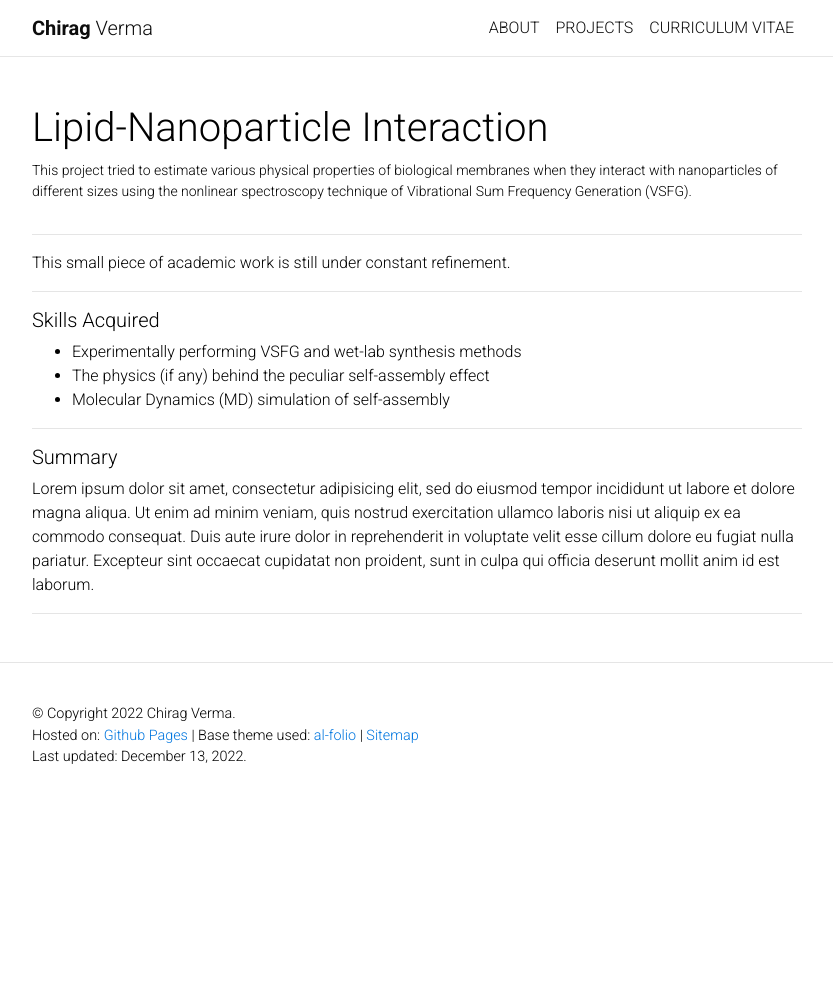
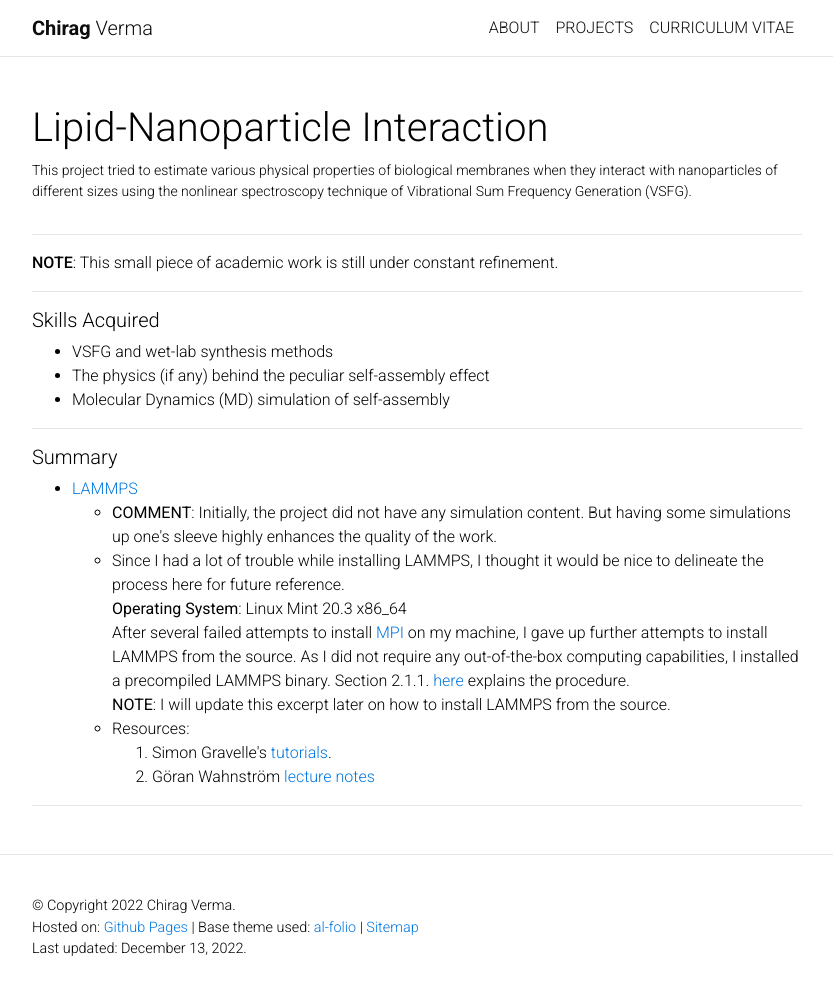
Before and after one commit to vchirag/vchirag.github.io, a Jekyll site: the page built from _projects/2_project.md, in a window 1280 px wide and 1000 px high. Shown: the top 995 px of the window, without its empty margins (223-1056 px from the left). Built offline with Jekyll 4.4.1, drawn with Linux system fonts in a browser that asks for light colours; comment, search, counter and statistics services are not loaded; a style sheet for code colours, icons or effects is not loaded.

Commit message:
md update

```diff
--- a/_projects/2_project.md
+++ b/_projects/2_project.md
@@ -8,14 +8,14 @@ importance: 2
 
 <hr>
 
-This small piece of academic work is still under constant refinement. <br>
+**NOTE**: This small piece of academic work is still under constant refinement. <br>
 
 
 <hr>
 
 ##### Skills Acquired
 <ul>
-    <li> Experimentally performing VSFG and wet-lab synthesis methods </li>
+    <li> VSFG and wet-lab synthesis methods </li>
     <li> The physics (if any) behind the peculiar self-assembly effect </li>
     <li> Molecular Dynamics (MD) simulation of self-assembly </li>
 </ul>
@@ -23,11 +23,25 @@ This small piece of academic work is still under constant refinement. <br>
 <hr>
 
 ##### Summary
-Lorem ipsum dolor sit amet, consectetur adipisicing elit, sed do eiusmod
-tempor incididunt ut labore et dolore magna aliqua. Ut enim ad minim veniam,
-quis nostrud exercitation ullamco laboris nisi ut aliquip ex ea commodo
-consequat. Duis aute irure dolor in reprehenderit in voluptate velit esse
-cillum dolore eu fugiat nulla pariatur. Excepteur sint occaecat cupidatat non
-proident, sunt in culpa qui officia deserunt mollit anim id est laborum.
+
+<ul>
+    <li> <a href = "https://www.lammps.org/#gsc.tab=0" title = "LAMMPS webpage">LAMMPS</a>
+        <ul>
+            <li><b>COMMENT</b>: Initially, the project did not have any simulation content. But having some simulations up one's sleeve highly enhances the quality of the work.</li>
+            <li>Since I had a lot of trouble while installing LAMMPS, I thought it would be nice to delineate the process here for future reference.<br>
+            <b>Operating System</b>: Linux Mint 20.3 x86_64<br>
+            After several failed attempts to install <a href = "https://www.open-mpi.org/" title = "open-mpi webpage">MPI</a> on my machine, I gave up further attempts to install LAMMPS from the source. As I did not require any out-of-the-box computing capabilities, I installed a precompiled LAMMPS binary. Section 2.1.1. <a href = "https://docs.lammps.org/Install_linux.html#ubuntu" title = "LAMMPS binary documentation">here</a> explains the procedure.<br>
+            <b>NOTE</b>: I will update this excerpt later on how to install LAMMPS from the source.
+            </li>
+            <li>Resources:
+                <ol>
+                    <li> Simon Gravelle's <a href = "https://lammpstutorials.github.io/" title = "LAMMPS_tuts">tutorials</a>.</li>
+                    <li>Göran Wahnström <a href = "http://fy.chalmers.se/~tfsgw/CompPhys/lectures/MD_LectureNotes_181111.pdf" title = "md_ln"> lecture notes</a></li>
+                </ol>
+            </li>
+        </ul>
+    </li>
+</ul>
+
 
 <hr>
```
Also changed, not shown: _projects/3_project.md (+8 -8 lines), _projects/4_project.md (+2 -6 lines).
